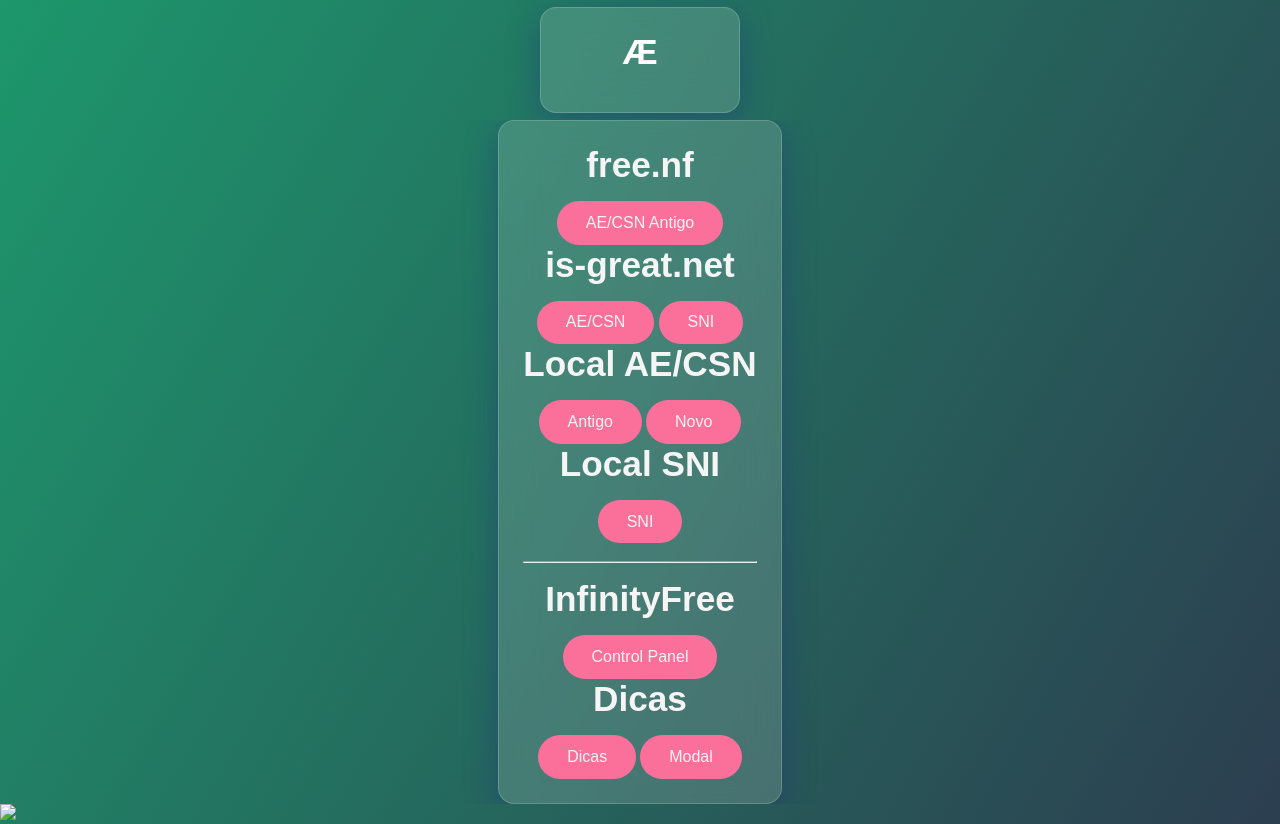
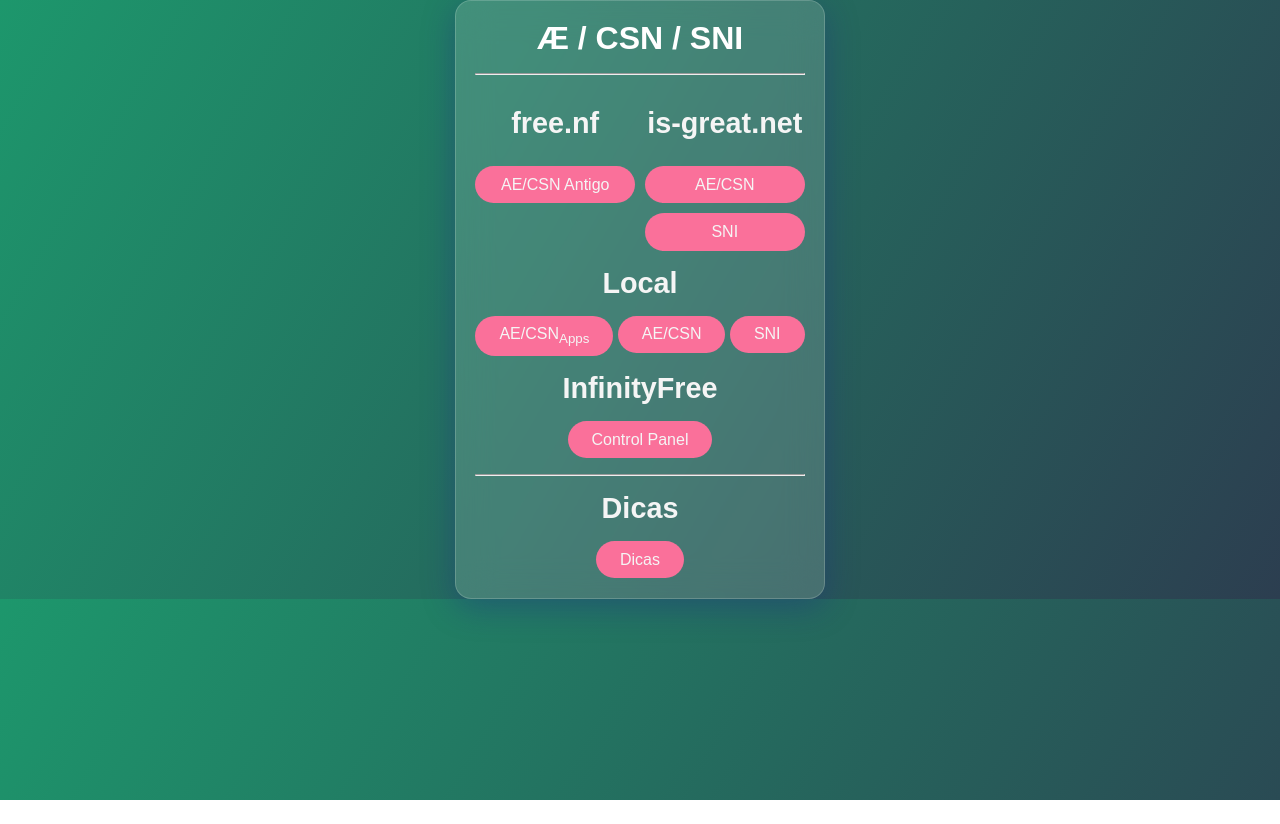
Before and after one commit to akirahn/akirahn.github.io, a website: page index.html in a window 1280 px wide. After the commit the page ends 800 px from the top, so only its background shows below. Drawn offline with nearby package versions, Linux system fonts and the light colour scheme.

Commit message:
Atualizando novos links e novo layout

```diff
--- a/index.html
+++ b/index.html
@@ -17,17 +17,26 @@
 }
 
 body {
+/*
+*/
   background: linear-gradient(120deg, #1D976C, #2c3e50);
 }
 
+#tudo {
+	display: flex;
+  justify-content: center;
+  align-items: center;
+}
+
 .container {
-  min-height: 75vh;
+  /*min-height: 75vh;*/
   width: 100%;
+	height: 100%;
   display: flex;
   justify-content: center;
   align-items: center;
   position: relative;
-  overflow: hidden;
+  /*overflow: hidden;*/
 }
 
 .pcontainer {
@@ -44,7 +53,7 @@
   -webkit-backdrop-filter: blur( 18px );
   border: 1px solid rgba( 255, 255, 255, 0.18 );
   border-radius: 1rem;
-  padding: 1.5rem;
+  padding: 1.2rem;
   z-index: 10;
   color: whitesmoke;
 }
@@ -57,11 +66,14 @@
 	color: #FFFFFF;
 	font-weight: bold;
 	text-align: center;
+  font-size: 2rem;
+  /*margin-bottom: 0.8rem;*/
 }
 
 .title {
-  font-size: 2.2rem;
+  font-size: 1.8rem;
   margin-bottom: 1rem;
+  margin-top: 1rem;
 }
 
 .subtitle {
@@ -76,7 +88,7 @@
   font-size: 1rem;
   color: whitesmoke;
   background-color: #fa709a;
-  padding: 0.8rem 1.8rem;
+  padding: 0.6rem 1.5em;
   border-radius: 2rem;
   cursor: pointer;
 }
@@ -84,43 +96,47 @@
 </style>
 </head>
 <body>
-	<div class="container pcontainer">
-		<div class="card pcard">
-			<p class="title principal">&AElig;</p>
-		</div>
-	</div>
-		<dialog>
-			<button onclick="dialog2.close();">Fechar</button>
-		</dialog>
+	<div id=tudo>
+	<!-- <div class="container pcontainer"> -->
+		<!-- <div class="card pcard"> -->
+			<!-- <p class="title principal">&AElig; / CSN / SNI</p> -->
+		<!-- </div> -->
+	<!-- </div> -->
     <div class="container">
       <div class="card">
+				<h1 class="principal">&AElig; / CSN / SNI</h1>
+				<hr class=title>
+				<div style="display: grid;  grid-template-columns: repeat(2, 1fr); gap: 10px; columns: 2; ">
         <h1 class="title">free.nf</h1>
+        <h1 class="title">is-great.net</h1>
 					<button class="btn" onclick="ir('http://aecsn.free.nf/apps');">AE/CSN Antigo</button>
-        <h1 class="title">is-great.net</h1>
 					<button class="btn" onclick="ir('http://aecsn.is-great.net/apps');">AE/CSN</button>
+					<br>
 					<button class="btn" onclick="ir('http://aecsn.is-great.net/sni');">SNI</button>
-        <h1 class="title">Local AE/CSN</h1>
-					<button class="btn" onclick="ir('http://localhost/apps');">Antigo</button>
-					<button class="btn" onclick="ir('http://localhost:8080/apps');">Novo</button>
+				</div>
+        <h1 class="title">Local</h1>
+					<button class="btn" onclick="ir('http://localhost/apps');">AE/CSN<sub>Apps</sub></button>
+					<button class="btn" onclick="ir('http://localhost:8080/apps');">AE/CSN</button>
+					<button class="btn" onclick="ir('http://localhost:8080/sni');">SNI</button>
+				<h1 class="title">InfinityFree</h1>
+					<button class="btn" onclick="ir('https://cpanel.infinityfree.com/');">Control Panel</button>
+<!--
         <h1 class="title">Local SNI</h1>
 					<button class="btn" onclick="ir('http://localhost:8080/sni');">SNI</button>
-					<!-- <button class="btn" onclick="ir('http://localhost/phpmyadmin/index.php?server=2');">My</button> -->
-					<br><br>
-					<hr class=title>
-					<h1 class="title">InfinityFree</h1>
-					<button class="btn" onclick="ir('https://cpanel.infinityfree.com/');">Control Panel</button>
+					<!-- <button class="btn" onclick="ir('http://localhost/phpmyadmin/index.php?server=2');">My</button> --
+					<br>
+					<br>
+-->
+				<hr class=title>
         <h1 class="title">Dicas</h1>
 					<button class="btn" onclick="ir('dicas.html');">Dicas</button>
 					<!-- <button class="btn" onclick="ir('http://aecsn.free.nf/apl');">Apl</button> -->
-					<button class="btn" onclick="dialog2.showModal();">Modal</button>
       </div>
     </div>
-		<img src="http://localhost:8080/teste.php">
+	</div>
 </body>
 
 <script>
-// <span class="blink_me">This Will Blink</span>
-// (function blink() { $('.blink_me').fadeOut(500).fadeIn(500, blink); })();
 
 function ir(p_link) {
 	window.open(p_link, "_blank");
```
